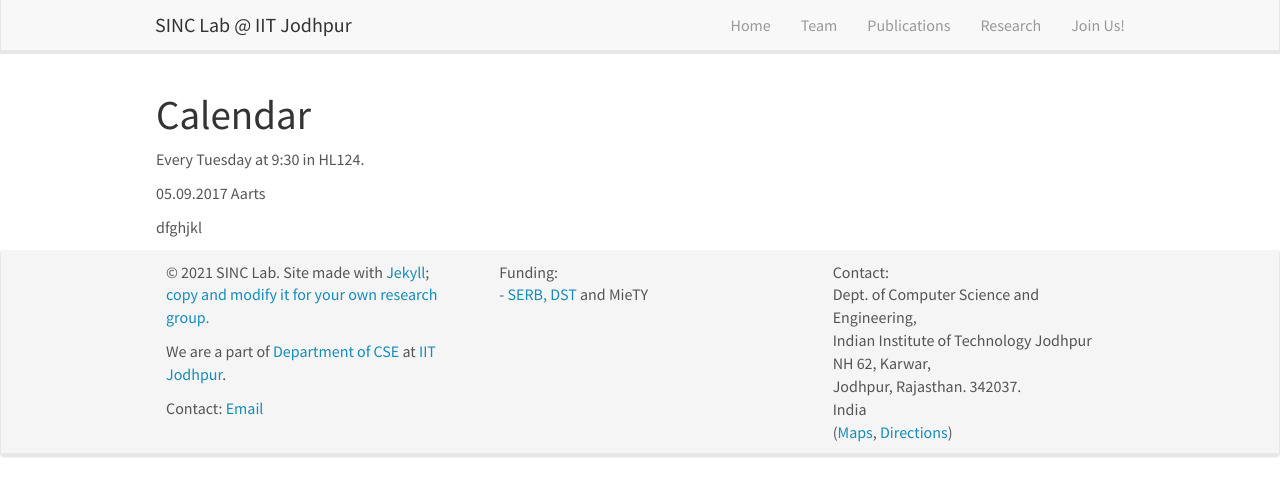
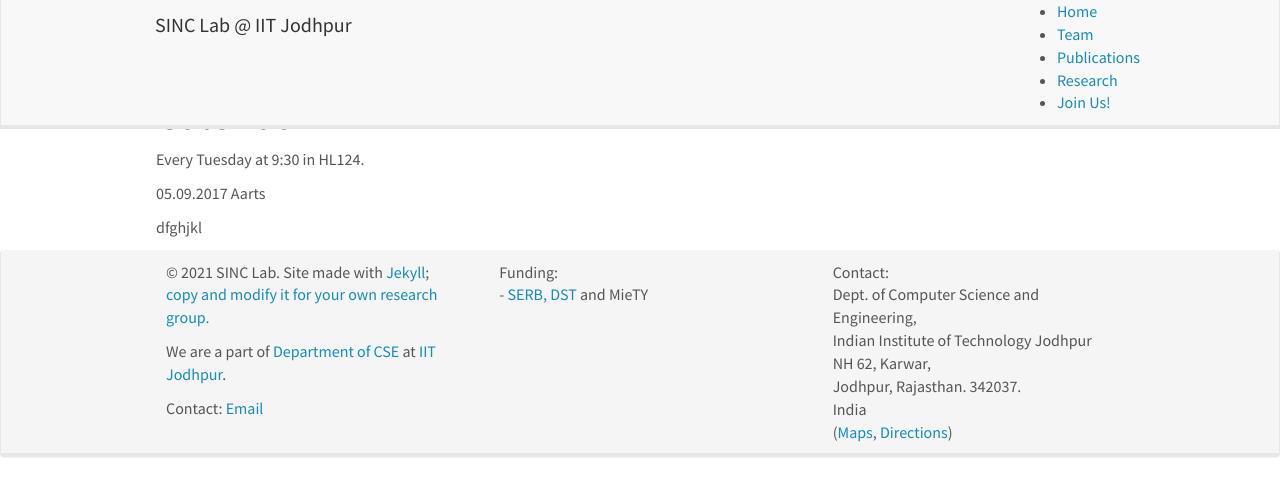
Before and after one commit to sinclab-iitj/sinclab-iitj.github.io, a Jekyll site: the page built from _pages/mini_lecture_series.md, in a window 1280 px wide. Shown: the top 496 px of the page. Built offline with Jekyll 4.4.1, drawn with Linux system fonts in a browser that asks for light colours; nearby versions of some CDN libraries.

Commit message:
Update header.html

```diff
--- a/_includes/header.html
+++ b/_includes/header.html
@@ -11,7 +11,7 @@
     <a class="navbar-brand" href="{{ site.url }}{{ site.baseurl }}/">SINC Lab @ IIT Jodhpur</a>
 	</div>
 	<div class="collapse navbar-collapse" id="navbar-collapse-1">
-	  <ul class="nav navbar-nav navbar-right">
+	  <ul class="navbar-right">
 		<li><a href="{{ site.url }}{{ site.baseurl }}/">Home</a></li>
 		<li class="nav-item dropdown">
 			<a class="nav-link dropdown-toggle" href="#" id="navbarDropdownMenuLink" data-toggle="dropdown" aria-haspopup="true" aria-expanded="false">Team</a>
```
